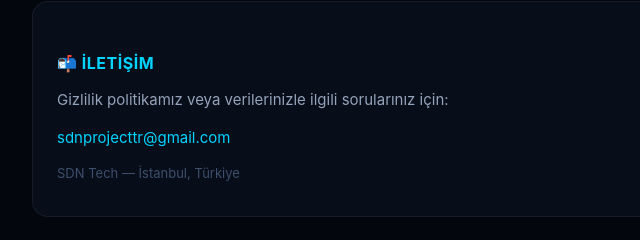
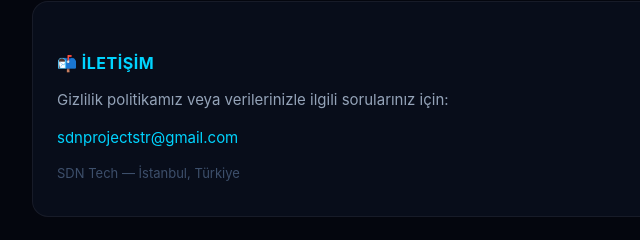
Before and after one commit to SDNPROJECTS/gametracker-privacy, a plain HTML site: page index.html in a window 1280 px wide. Shown: the part 1833-2073 px from the top of the page, 272-912 px from the left. Drawn offline with Linux system fonts and the light colour scheme.

Commit message:
Update index.html

```diff
--- a/index.html
+++ b/index.html
@@ -168,7 +168,7 @@
     <div class="card">
       <h2>📬 İletişim</h2>
       <p>Gizlilik politikamız veya verilerinizle ilgili sorularınız için:</p>
-      <p><a href="mailto:sdnprojecttr@gmail.com">sdnprojecttr@gmail.com</a></p>
+      <p><a href="mailto:sdnprojectstr@gmail.com">sdnprojectstr@gmail.com</a></p>
       <p style="margin-top:8px; color:#3d4f6b; font-size:13px;">SDN Tech — İstanbul, Türkiye</p>
     </div>
 
```
